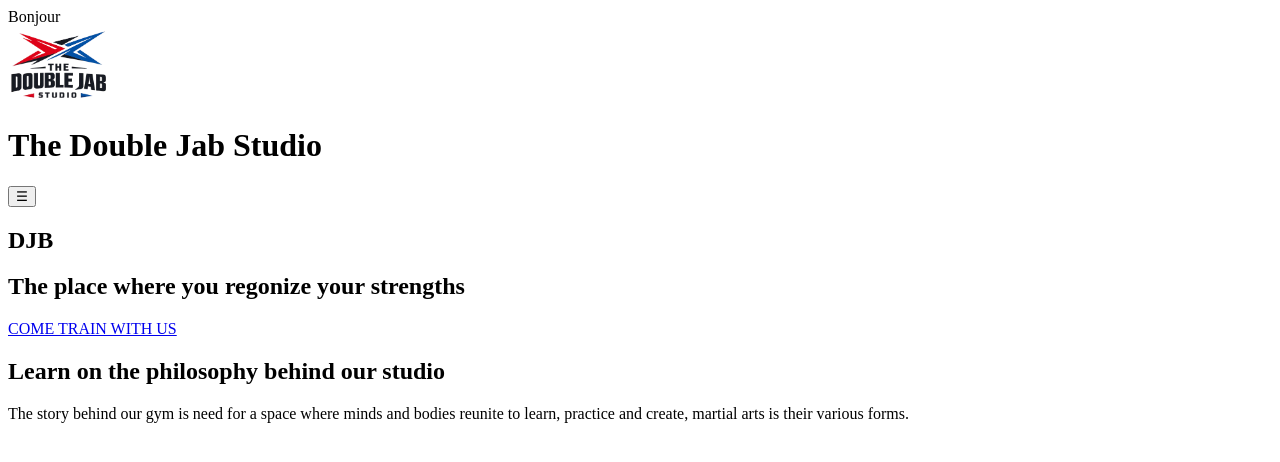
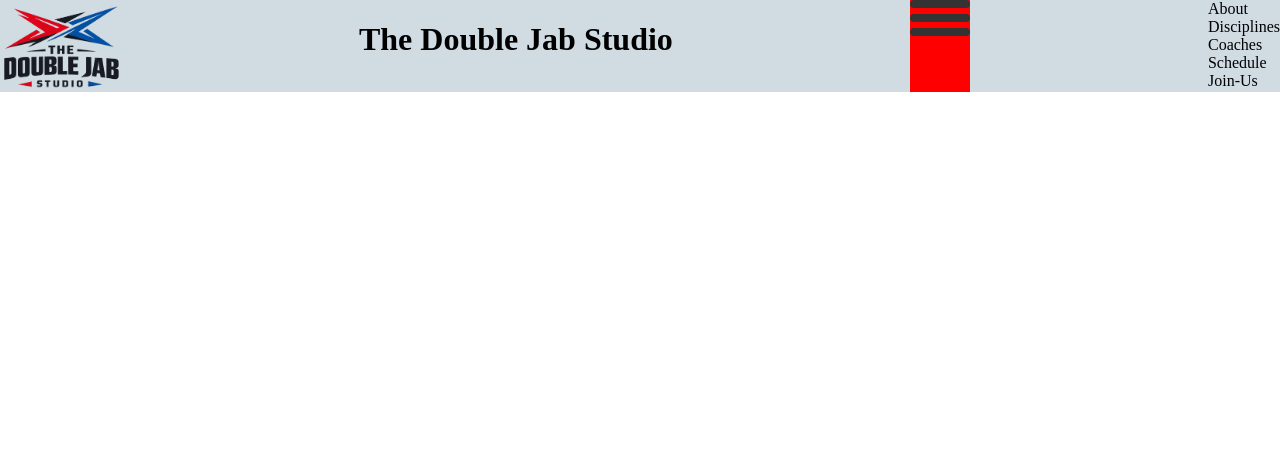
Before and after one commit to kjustBou/boutaina-cyberc, a website: page devweb01/projets-autonomes/projet01/indexP1.html in a window 1280 px wide. Drawn offline with Linux system fonts and the light colour scheme.

Commit message:
ommit du jeudi 13 août

```diff
--- a/devweb01/projets-autonomes/projet01/indexP1.html
+++ b/devweb01/projets-autonomes/projet01/indexP1.html
@@ -13,15 +13,40 @@
 </head>
 
 <body>
-    <header>
+    <header> <!--Contient logo, nom et menu humb-->
+        <img class="logo-DJB" src="/projets-autonomes/assets/logos/logoDJB-cropped.png">
+        <h1></h1>
+        <label class="hamburger-menu">
+            <input type="checkbox">
+        </label>
+        <aside class="sidebar">
+            <nav>
+                <div>About</div>
+                <div>Disciplines</div>
+                <div>Coaches</div>
+                <div>Schedule</div>
+                <div>Join-Us</div>
+            </nav>
+        </aside>
 
     </header>
 
     <main>
+        <hero> <!--Contient h2,h2 et cta en a --></hero>
+
+        <div class="about"></div>
+
+        <div class="disciplines"></div>
+
+        <div class="coach-card"></div>
+           <div class="card-front"></div>
+
 
     </main>
 
     <footer>
+        <div class="address"></div>
+
 
     </footer>
 
--- a/devweb01/projets-autonomes/projet01/mainP1.js
+++ b/devweb01/projets-autonomes/projet01/mainP1.js
@@ -40,16 +40,17 @@ function init() {
 
 init();*/
 
+"use strict";
 
+//const { mainModule } = require("node:process");
 
-"use strict";
 console.log("Javascript chargé !");
 
 
 //HEADER (SOUS-FONCTIONS ET FONCTION PRINCIPALE)(Logo, nom et menu déroulant)
 
 //LOGO
-function createLogo() {
+/*function createLogo() {
   const logo = document.createElement("img");
 
   logo.src = "../assets/logos/logoDJB-cropped.png";
@@ -58,33 +59,32 @@ function createLogo() {
   logo.href = "index.html";
 
   return logo;
-}
+}*/
 
 //Menu déroulant
-function createMenuButton() {
+/*function createMenuButton() {
   const menuButton = document.createElement("button");
   menuButton.textContent = "☰";
 
   menuButton.addEventListener("click", function() {
   menuButton.classList.toggle("open");
 });
+
   return menuButton;
-
-}
+}*/
 
 function createHeader() {
   const header = document.querySelector("header")
 
-  const logo = createLogo();
+  const logo = document.getElementById(".logo-DJB")
 
-  const title = document.createElement("h1");
+  const title = document.querySelector("h1");
   title.textContent = "The Double Jab Studio";
 
-  const menuButton = createMenuButton();
+  //const menuButton = createMenuButton();
 
   header.appendChild(logo);
   header.appendChild(title);
-  header.appendChild(menuButton);
 
   return header;
 
@@ -99,8 +99,7 @@ function createHero() {
 
   const main = document.querySelector("main");
 
-  const hero = document.createElement("section");
-  hero.classList.add("hero");
+  const hero = document.querySelector("hero");
 
   const title = document.createElement("h1");
   title.textContent = "DJB";
@@ -124,6 +123,7 @@ function createHero() {
 
   document.body.appendChild(createHero());
 
+
 function createAbout() {
   const about = document.createElement("section");
   about.classList.add("about");
@@ -143,6 +143,7 @@ function createAbout() {
   document.body.appendChild(createAbout());
 
 
+//FOOTER
 
   function createFooter() {
 
@@ -150,11 +151,8 @@ function createAbout() {
 
   const logo = createLogo();
 
-  const address = document.createElement("div");
-  address.classList.add("address");
+  const address = document.querySelector(".address");
   address.innerHTML = "Bonjour";
-  footer.appendChild(address);
-
 
   const addressTitle = document.createElement("h3");
   addressTitle.textContent = "Visit Us";
@@ -164,8 +162,9 @@ function createAbout() {
 
   const map = document.createElement("iframe");
   map.src = "https://www.google.com/maps/embed?pb=!1m18!1m12!1m3!1d7911.625930825244!2d-73.54622606519816!3d45.48627615247755!2m3!1f0!2f0!3f0!3m2!1i1024!2i768!4f13.1!3m3!1m2!1s0x4cc91a8c179af69b%3A0xc619bc40654dd5fe!2sEspace%20VERRE!5e0!3m2!1sfr!2sca!4v1786561237122!5m2!1sfr!2sca";
+  map.classList.add("location");
+
+  //footer.appendChild(address);
 
   return footer;
 }
-
-createFooter();
--- a/devweb01/projets-autonomes/projet01/styleP1.css
+++ b/devweb01/projets-autonomes/projet01/styleP1.css
@@ -1,3 +1,9 @@
+*,
+*::after,
+*::before {
+    box-sizing:border-box;
+}
+
 :root {
   /* COULEURS PRINCIPALES */
   --couleur-texte:        #E10600;
@@ -18,20 +24,53 @@
   --typo-corps:   'IBM Plex Sans', sans-serif;
 
   box-sizing: border-box;
+
+  --bar-width:60px;
+  --bar-height: 8px;
+  --hambuger-gap: 6px;
+  --foreground: #333;
+  --background: white;
+}
+.hamburger-menu {
+    display: flex;
+    flex-direction: column;
+    gap: var(--hambuger-gap);
+    background-color: red;
+    width: max-content;
+    position:relative;
+    z-index: 2;
+    cursor: pointer
+
+
 }
 
-/*NEW*/
-/*HEADER*/
-.logo-DJB {
-    width:100px;
-    height: auto;
+.hamburger-menu::before,
+.hamburger-menu::after,
+.hamburger-menu input {
+    content:"";
+    width: var(--bar-width);
+    height: var(--bar-height);
+    background-color: var(--foreground);
+    border-radius: 9999px;
 }
 
+.hamburger-menu input {
+    appearance: none;
+    padding:0;
+    margin:0;
+    outline: none;
+    pointer-events: none;
+}
+
+/*.hamburger-menu input:checked {
+    background-color: red;
+}*/
+
+/*NEW
+HEADER
 
 
-
-
-/* HERO SECTION */
+HERO SECTION
 .menu {
     display: none;
 }
@@ -50,18 +89,7 @@
 }
 
 
-
-
-
-
-
-
-
-
-
-
-
-/*old
+//old
 body {
     background-color: #D1E8FF;
 }
@@ -87,6 +115,7 @@ header img {
 nav {
     display: grid;
     gap: 30px;
+
 
 }
 
@@ -116,10 +145,72 @@ nav a {
     border-radius: 3px;
     padding: 12px 24px;
     border-radius: 8px;
+}*/
+
+
+body {
+    margin:0;
+}
+
+:root {}
+
+
+.logo-DJB {
+    margin: 0%;
+    height: 92px;
+    width: auto;
+    object-fit:cover
+
+}
+header {
+    display: flex;
+    justify-content:space-between;
+    max-height:92px;
+    background-color:#d0dbe2;
+    object-fit: contain;
 }
 
 
-.desktop {
+
+
+
+.hero {
+    height: 900px;
+    margin:50%;
+    background-image: url(/projets-autonomes/assets/images/arena.jpg);
+    background-color:#A9A9A9
+
+}
+
+
+.about {
+
+}
+
+.disciplines {
+
+}
+
+.coach-card {
+
+}
+
+.card-front {
+
+}
+.card-front img {
+    background-image: url();
+    background-size: cover;
+    background-position: center;
+
+}
+
+.card
+
+
+
+
+/*.desktop {
     display: flex;
     justify-content: space-evenly;
 
@@ -156,5 +247,4 @@ a {
         flex-direction: column;
 
     }
-}
- */
+}*/
```
Also changed, not shown: devweb01/projets-autonomes/projet01/dataP1.json (+80 -15 lines).
